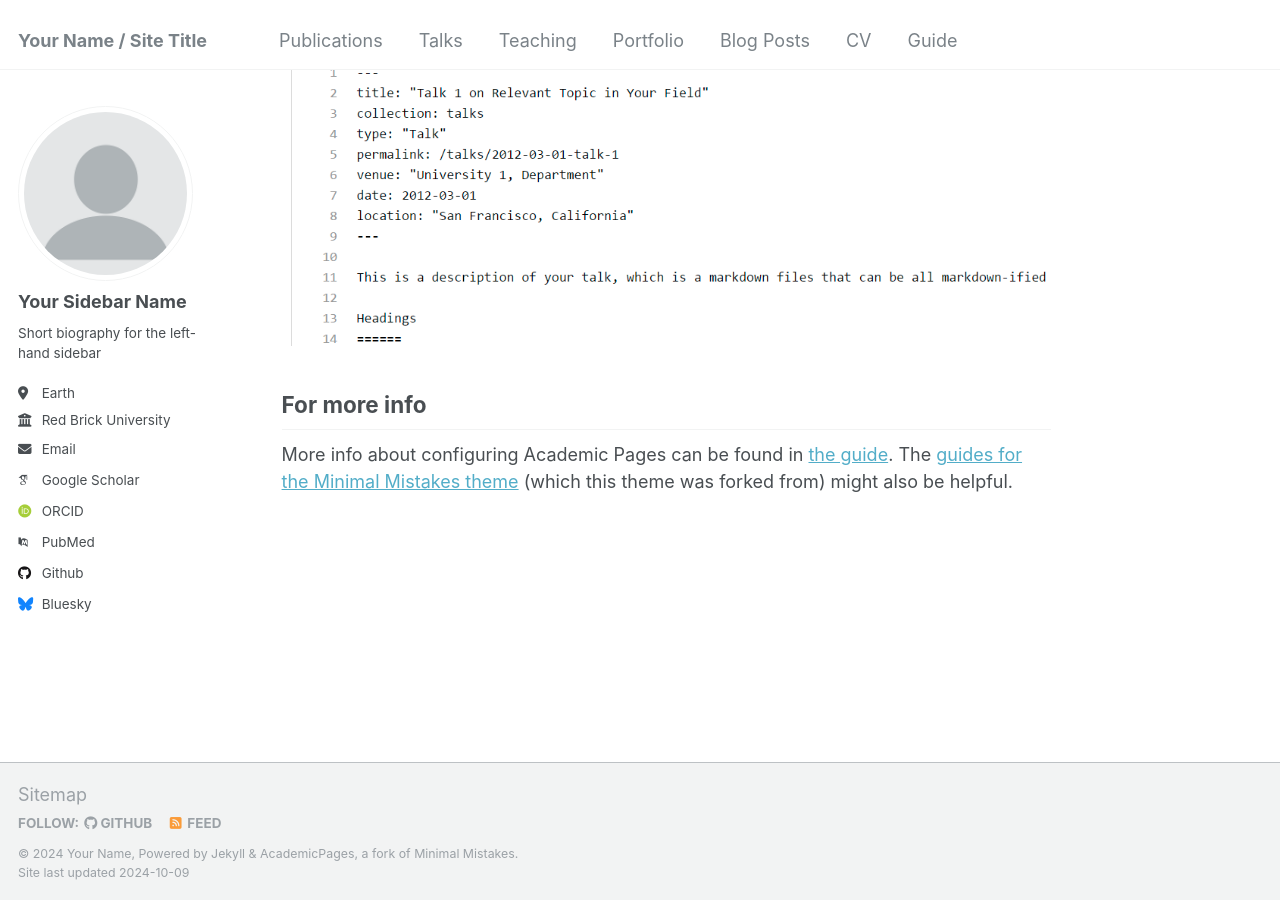
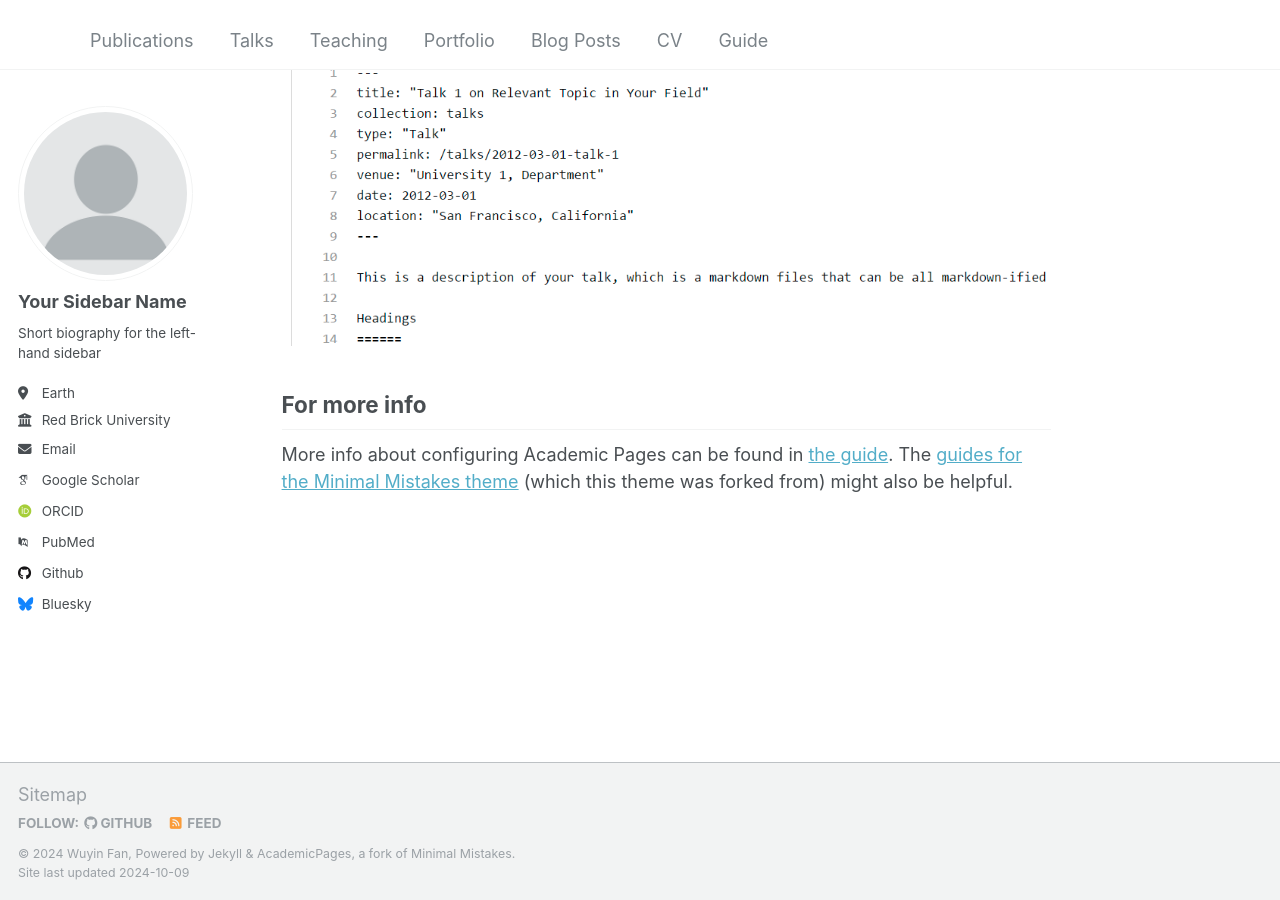
Before and after one commit to ethanfan19/ethanfan19.github.io, a Jekyll site: the page built from _pages/about.md, in a window 1280 px wide and 900 px high, scrolled down 2643 px. Built offline with Jekyll 4.4.1, drawn with Linux system fonts in a browser that asks for light colours; some web fonts are replaced.

Commit message:
Update _config.yml

```diff
--- a/_config.yml
+++ b/_config.yml
@@ -8,9 +8,9 @@
 
 # Basic Site Settings
 locale                   : "en-US"
-title                    : "Your Name / Site Title"
+title                    : ""
 title_separator          : "-"
-name                     : &name "Your Name"
+name                     : &name "Wuyin Fan"
 description              : &description "personal description"
 url                      : https://academicpages.github.io # the base hostname & protocol for your site e.g. "https://mmistakes.github.io"
 baseurl                  : "" # the subpath of your site, e.g. "/blog"
```
